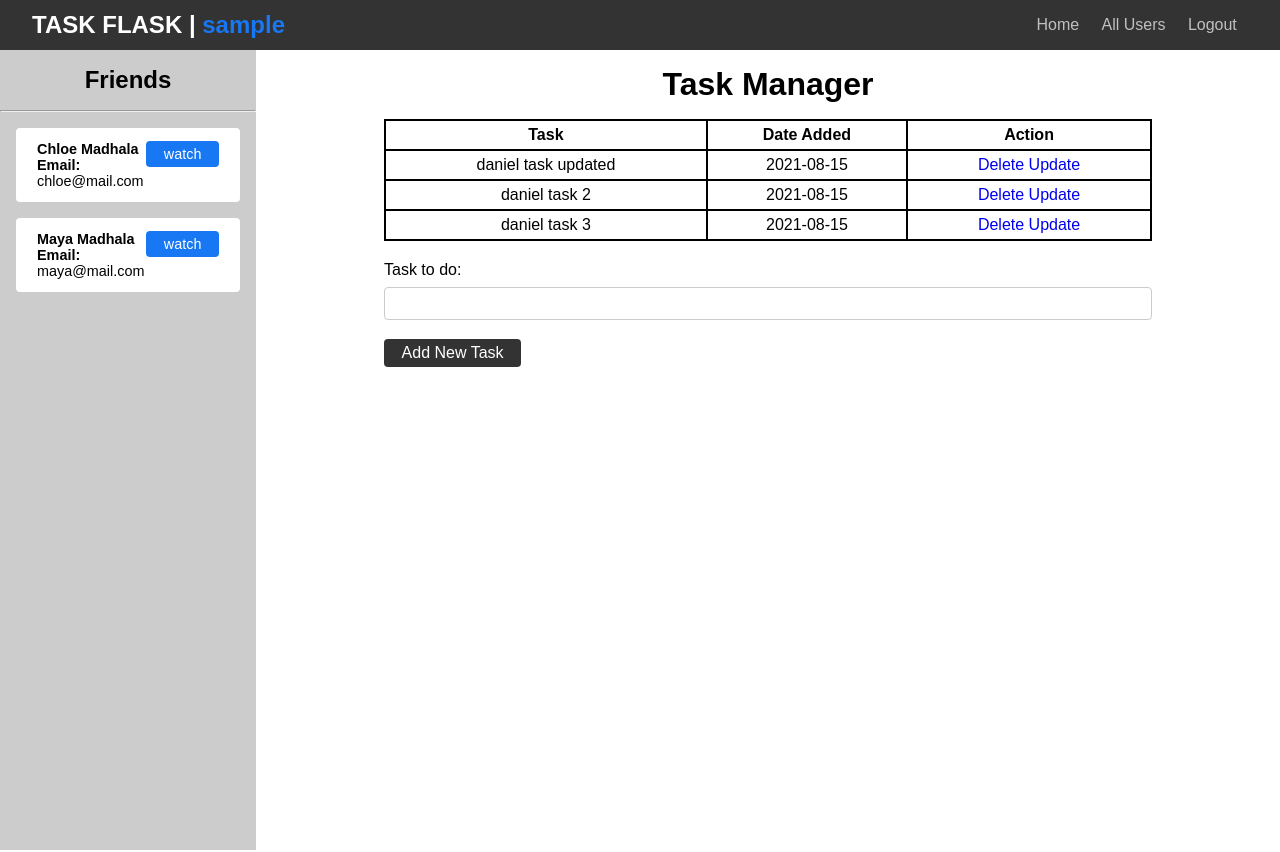
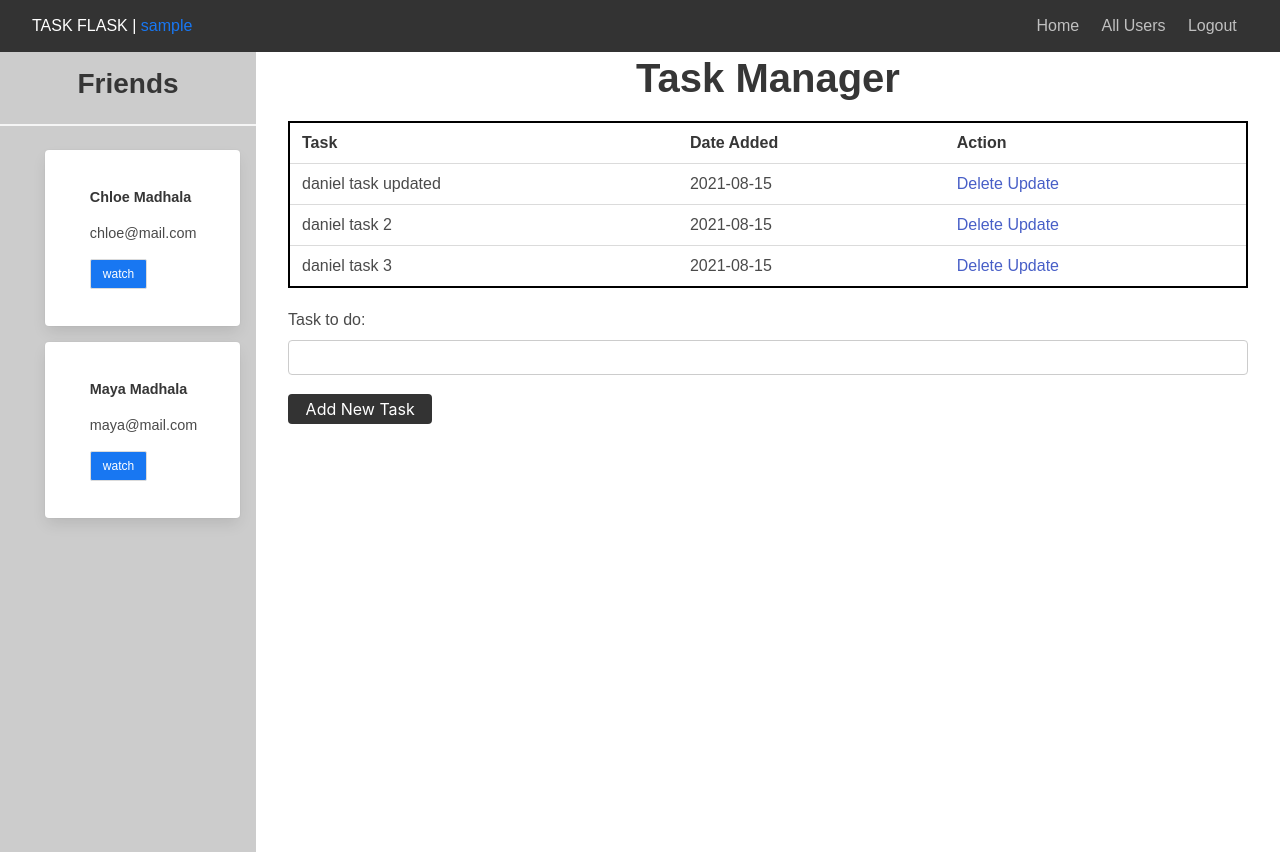
Before and after one commit to daniel-mad/flask-task-manager, a Flask app: page / in a window 1280 px wide. Run offline with Flask 2, Linux system fonts and the light colour scheme; a user stored in the database is signed in; data comes from the database, SQL or seed files in the repository; both versions use the stored data as it was after the commit.

Commit message:
add Bulma styling

```diff
--- a/app.py
+++ b/app.py
@@ -1,6 +1,6 @@
 from enum import unique
 from functools import reduce
-from flask import Flask, render_template, url_for, request, redirect, session, g
+from flask import Flask, render_template, url_for, request, redirect, session, g, flash
 from flask_sqlalchemy import SQLAlchemy
 from datetime import datetime
 from flask_bcrypt import Bcrypt
@@ -56,6 +56,9 @@ def index():
 
   if request.method == 'POST':
         task_content = request.form["content"]
+        if not task_content:
+          flash("Please enter task content!")
+          return redirect(url_for('index'))
         new_task = Todo(content=task_content, user_id=g.user_id)
         try:
             db.session.add(new_task)
@@ -110,8 +113,8 @@ def login():
     password = request.form['password']
     user = User.query.filter_by(email=email).first()
     if not user:
-      return render_template('register.html',
-                               title="Register", message="User not found. Please register", status='danger')
+      flash("User not found. Please register")
+      return render_template('register.html', title="Register")
     if not bcrypt.check_password_hash(user.password, password):
       return render_template('login.html', title="Login",
                                message="Wrong Password", status='danger')
--- a/static/css/main.css
+++ b/static/css/main.css
@@ -1,22 +1,25 @@
-*{
+@import 'https://cdn.jsdelivr.net/npm/bulma@0.9.3/css/bulma.min.css';
+* {
   margin: 0;
   padding: 0;
   box-sizing: border-box;
 }
-ul{
-    list-style: none;
+ul {
+  list-style: none !important;
 }
 
-a{
+a {
   text-decoration: none;
 }
 
-body, html {
+body,
+html {
   font-family: sans-serif;
 }
 
-
-table, td, th {
+table,
+td,
+th {
   border: 2px solid black;
 }
 
@@ -87,22 +90,22 @@ td {
 }
 
 .ml {
-    margin-left: 0.5rem ;
+  margin-left: 0.5rem;
 }
 .ml-1 {
-    margin-left: 1rem ;
+  margin-left: 1rem;
 }
 .ml-2 {
-    margin-left: 2rem ;
+  margin-left: 2rem;
 }
 .ml-3 {
-    margin-left: 3rem ;
+  margin-left: 3rem;
 }
-  .ml-auto{
+.ml-auto {
   margin-left: 15rem;
 }
 
-  .inline-block{
+.inline-block {
   display: inline-block;
 }
 
@@ -110,35 +113,33 @@ td {
   margin-top: 20px;
 }
 
-.form-container{
+.form-container {
   max-width: 65%;
   margin: auto;
   padding: 0 2rem;
 }
 
-.inputs{
-   width:100%;
-    display:flex;
+.inputs {
+  width: 100%;
+  display: flex;
   justify-content: center;
 }
 
-
-
-.container{
+/* .container {
   max-width: 65%;
-    margin:0 auto;
+  margin: 0 auto;
   padding: 0 2rem;
 }
-.container h1{
+.container h1 {
   text-align: center;
   margin: 1rem 0;
+} */
+
+.form-group {
+  margin: 1.2rem 0;
 }
 
-.form-group{
-    margin:1.2rem 0
-}
-
-.form-group input{
+.form-group input {
   display: block;
   width: 100%;
   padding: 0.4rem;
@@ -148,10 +149,10 @@ td {
 }
 label {
   display: inline-block;
-    margin-bottom: .5rem;
+  margin-bottom: 0.5rem;
 }
 
-.btn{
+.btn {
   display: inline-block;
   border: none;
   border-radius: 0.25rem;
@@ -161,21 +162,21 @@ label {
   cursor: pointer;
   transition: opacity 0.2s ease-in;
 }
-.btn-dark{
+.btn-dark {
   background: #333;
   color: #fff;
 }
 
-.btn-blue{
+.btn-blue {
   background: #1877f2;
   color: #fff;
 }
 
-.btn:hover{
+.btn:hover {
   opacity: 0.8;
 }
 
-.navbar{
+.navbar {
   display: flex;
   justify-content: space-between;
   align-items: center;
@@ -183,7 +184,7 @@ label {
   background-color: #333;
   color: #fff;
 }
-.navbar ul{
+.navbar ul {
   display: flex;
 }
 .navbar a {
@@ -196,11 +197,11 @@ label {
   color: #ffffff;
 }
 
-.alert{
-    padding: .75rem 1.25rem;
+.alert {
+  padding: 0.75rem 1.25rem;
   margin: 1rem;
-    border:1px solid transparent;
-    border-radius: .25rem;
+  border: 1px solid transparent;
+  border-radius: 0.25rem;
   text-align: center;
 }
 
@@ -217,39 +218,39 @@ label {
 }
 
 /* Content */
-.content{
+.content {
   display: flex;
 }
 
-.friends{
+.friends {
   background-color: #ccc;
   width: 20%;
   height: 100vh;
 }
 
-.friends h2{
+.friends h2 {
   text-align: center;
   margin: 1rem 0;
 }
 
-.tasks{
+.tasks {
   flex-grow: 1;
 }
 
 /* User card */
-.card{
+.card {
   background-color: #ccc;
   display: flex;
-  padding: .75rem 1.25rem;
+  padding: 0.75rem 1.25rem;
   margin: 1rem;
-  border:1px solid transparent;
-  border-radius: .25rem;
+  border: 1px solid transparent;
+  border-radius: 0.25rem;
 }
-.card-body{
+.card-body {
   flex-grow: 1;
 }
-.lead{
-  color:#1877f2
+.lead {
+  color: #1877f2;
 }
 
 a.disabled {
@@ -258,10 +259,10 @@ a.disabled {
   cursor: default;
 }
 
-.friends-container{
+.friends-container {
   font-size: 0.9rem;
 }
 
-.bg-white{
+.bg-white {
   background-color: #fff;
 }
--- /dev/null
+++ b/static/js/app.js
@@ -0,0 +1,13 @@
+console.log('Hello :)');
+
+document.addEventListener('DOMContentLoaded', () => {
+  (document.querySelectorAll('.notification .delete') || []).forEach(
+    $delete => {
+      const $notification = $delete.parentNode;
+
+      $delete.addEventListener('click', () => {
+        $notification.parentNode.removeChild($notification);
+      });
+    }
+  );
+});
--- a/templates/base.html
+++ b/templates/base.html
@@ -1,17 +1,23 @@
 <!DOCTYPE html>
 <html lang="en">
   <head>
-    <meta charset="UTF-8">
-    <meta http-equiv="X-UA-Compatible" content="IE=edge">
-    <meta name="viewport" content="width=device-width, initial-scale=1.0">
+    <meta charset="UTF-8" />
+    <meta http-equiv="X-UA-Compatible" content="IE=edge" />
+    <meta name="viewport" content="width=device-width, initial-scale=1.0" />
     <!-- <link rel="stylesheet" href="{{ url_for('static', filename='css/main.css') }}"> -->
-    <link rel="stylesheet" href="{{ url_for('static', filename ='css/main.css' ) }}">
-
+    <link
+      rel="stylesheet"
+      href="{{ url_for('static', filename ='css/main.css' ) }}"
+    />
+    <script src="{{ url_for('static', filename='js/app.js')}}" defer></script>
     {% block head %}{% endblock %}
   </head>
   <body>
     <nav class="navbar">
-    <h1>TASK FLASK | <span class="lead">{{ g.username }}</span> </h1>
+      <h1>
+        TASK FLASK {%if g.username %} |
+        <span class="lead">{{ g.username }}</span> {% endif%}
+      </h1>
       <ul>
         {% if g.user_id %}
         <li>
@@ -34,6 +40,7 @@
         {% endif %}
       </ul>
     </nav>
+
     {% block body %}{% endblock %}
   </body>
 </html>
--- a/templates/index.html
+++ b/templates/index.html
@@ -1,35 +1,44 @@
-{% extends 'base.html' %}
-
-{% block head %}
+{% extends 'base.html' %} {% block head %}
 <title>Todo Task Manager</title>
-{% endblock %}
-
-{% block body %}
+{% endblock %} {% block body %}
 <div class="content">
   <aside class="friends">
     <h2>Friends</h2>
-    <hr>
+    <hr />
     <div class="friends-container">
       <ul>
         {% for friend in friends%}
         <li>
           <div class="card bg-white">
-              <div class="card-body">
-                <p><strong>{{ friend.owner.first_name }} {{ friend.owner.last_name }}</strong></p>
-                <p><strong>Email:</strong> {{ friend.owner.email }}</p>
+            <div class="card-body card-content">
+              <p>
+                <strong
+                  >{{ friend.owner.first_name }} {{ friend.owner.last_name
+                  }}</strong
+                >
+              </p>
+              <p>{{ friend.owner.email }}</p>
+              <a
+                href="{{ url_for('read_user', user_id=friend.owner.id) }}"
+                class="button is-small btn-blue"
+                >watch</a
+              >
             </div>
-              <div>
-                <a href="{{ url_for('read_user', user_id=friend.owner.id) }}" class="btn btn-blue">watch</a>
-              </div>
-
           </div>
         </li>
         {% endfor %}
       </ul>
     </div>
   </aside>
-  <div class="container tasks">
-      <h1>Task Manager</h1>
+  <div class="container tasks is-fluid">
+    {% with messages = get_flashed_messages() %} {% if messages %} {% for
+    message in messages %}
+    <div class="notification is-danger is-light has-text-centered">
+      <button class="delete"></button>
+      <strong>{{ message }}</strong>
+    </div>
+    {% endfor %} {% endif %} {% endwith %}
+    <h1 class="has-text-centered mt-1 is-size-2">Task Manager</h1>
     <table>
       <tr>
         <th>Task</th>
@@ -51,9 +60,9 @@
       <form action="{{ url_for('index', id=user_id) }}" method="POST">
         <div class="form-group">
           <label for="content">Task to do:</label>
-          <input type="text" name="content" id="content">
+          <input type="text" name="content" id="content" />
         </div>
-      <input class="btn btn-dark" type="submit" value="Add New Task">
+        <input class="btn btn-dark" type="submit" value="Add New Task" />
       </form>
     </div>
   </div>
```
Also changed, not shown: templates/login.html (+11 -15 lines), templates/register.html (+19 -22 lines), templates/update.html (+10 -9 lines), templates/user.html (+5 -7 lines), templates/users.html (+15 -15 lines), test.db. Lines whose indentation alone changed are shown as unchanged.
